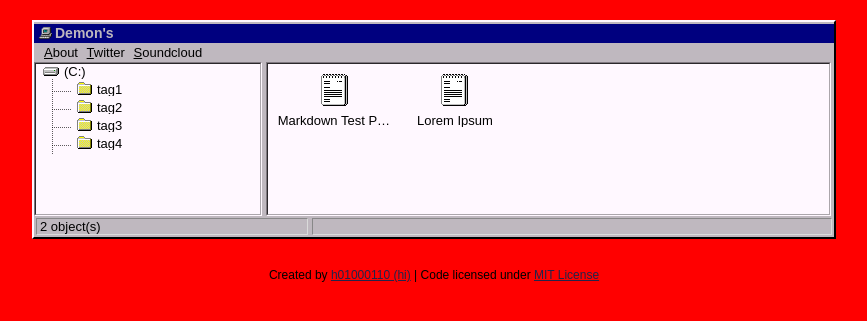
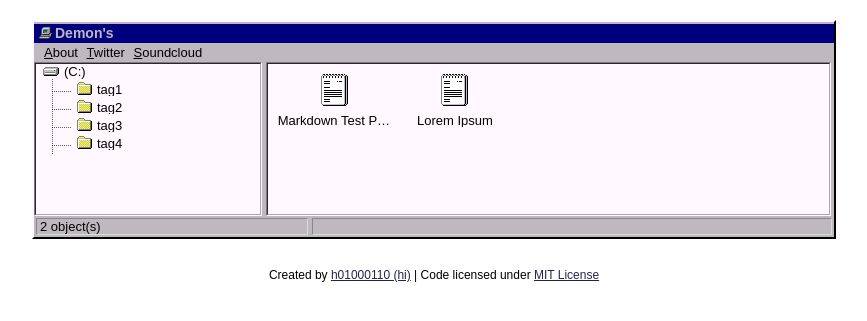
Before and after one commit to demonuser/demonuser.github.io, a Jekyll site: the page built from index.html, in a window 1280 px wide. Shown: the top 321 px of the page, without its empty margins (206-1073 px from the left). Built offline with Jekyll 4.4.1, drawn with Linux system fonts in a browser that asks for light colours.

Commit message:
Mr Hyde was here …

```diff
--- a/_sass/_main.scss
+++ b/_sass/_main.scss
@@ -1,5 +1,5 @@
 body {
-	background: #f00;
+	background: #ffffff;
 	font-family: sans-serif, serif, monospace;
 	font-size: 13px;
 }
```
